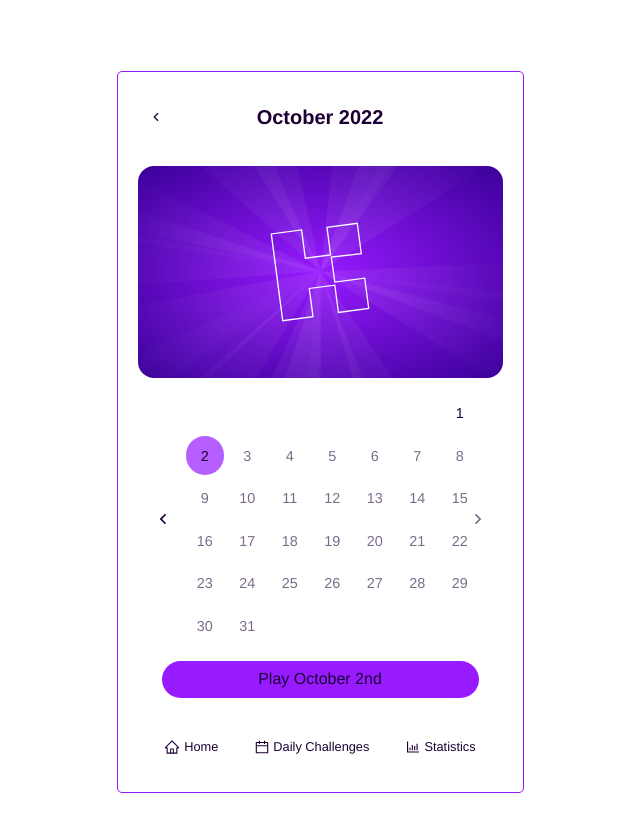
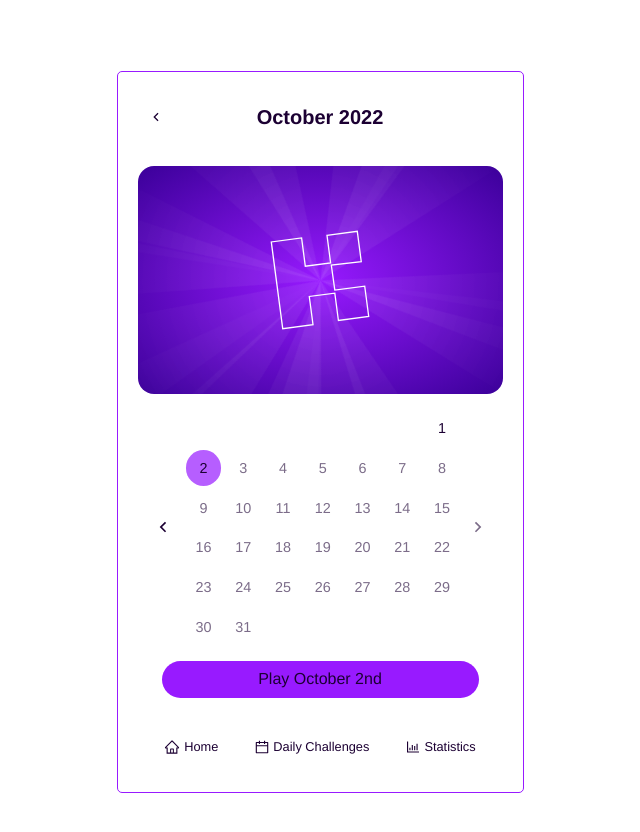
Before and after one commit to sprioleau/kudosu, a React (Vite) app: page /daily-challenges in a window 1280 px wide. Shown: the top 832 px of the page, without its empty margins (320-960 px from the left). Built offline with nearby package versions, Linux system fonts and the light colour scheme.

Commit message:
💄 Calendar graphic size

```diff
--- a/src/styles/components/_daily-challenges.scss
+++ b/src/styles/components/_daily-challenges.scss
@@ -9,7 +9,7 @@
     overflow: hidden;
     display: flex;
     align-items: center;
-    aspect-ratio: 405 / 235;
+    aspect-ratio: 8 / 5;
     justify-content: center;
     border-radius: 1em;
     background: radial-gradient(hsl(var(--c-accent-hsl)), hsl(calc(var(--c-accent-h) - 10), var(--c-accent-s), 30%));
```
